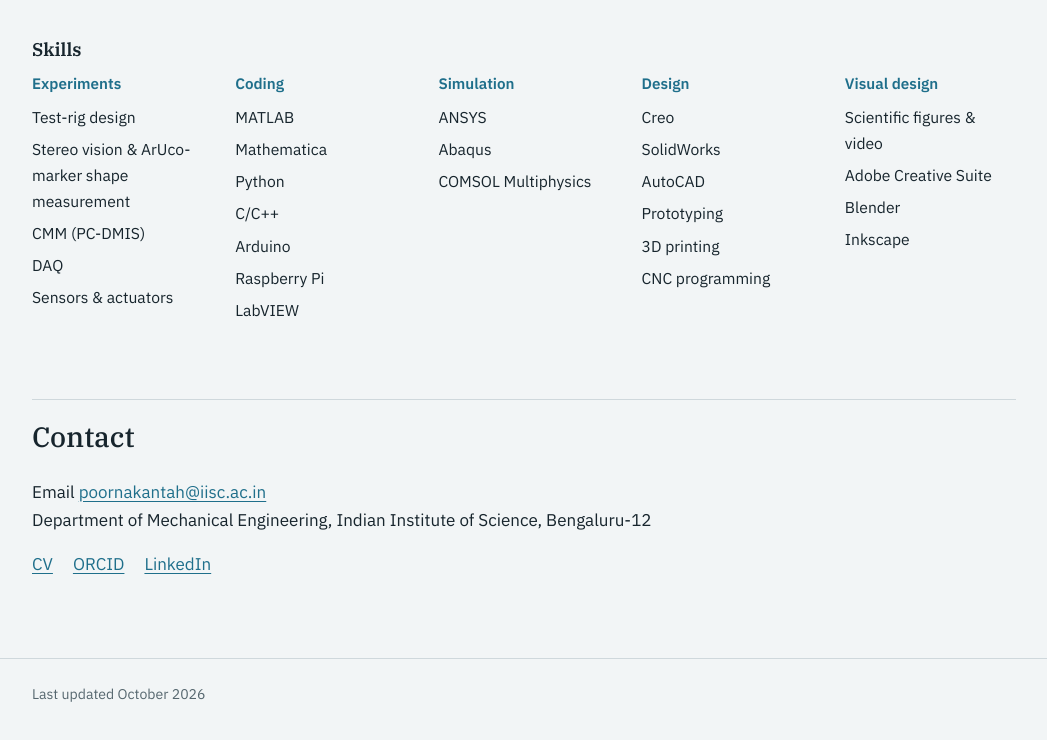
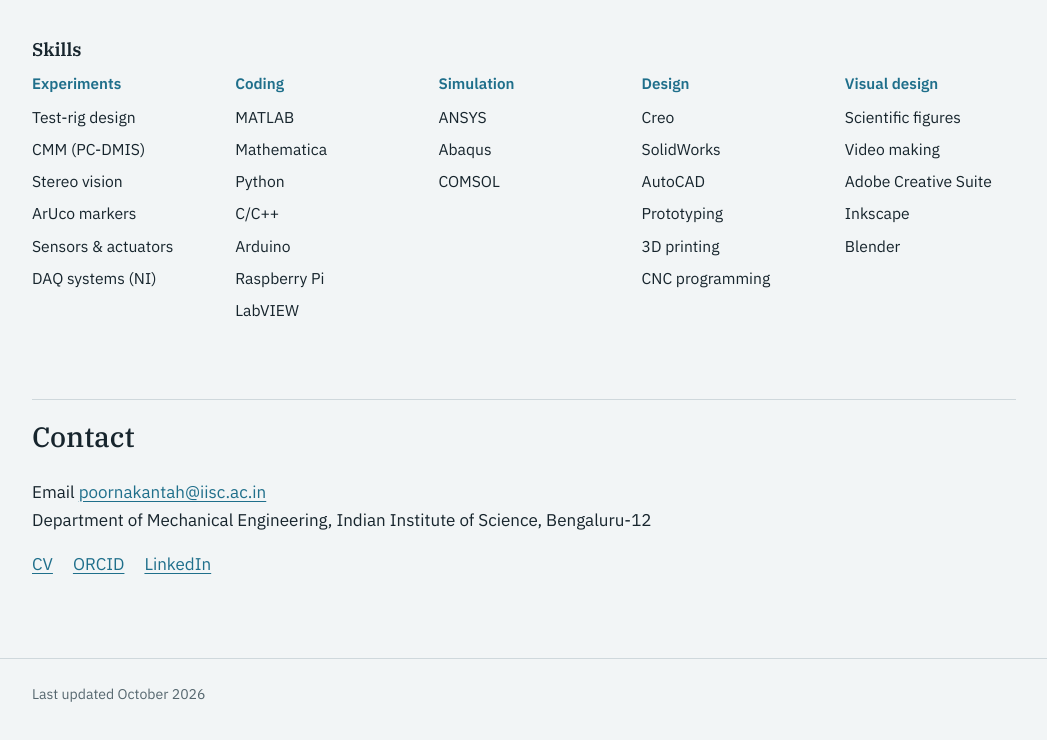
Before and after one commit to handralp/handralp.github.io, a plain HTML site: page index.html in a window 1280 px wide. Shown: the part 4786-5526 px from the top of the page, without its empty margins (116-1163 px from the left). Drawn offline with Linux system fonts and the light colour scheme.

Commit message:
sections revised

```diff
--- a/index.html
+++ b/index.html
@@ -696,11 +696,11 @@
       </figure>
       <h3 class="tools-title">Skills</h3>
       <div class="tools">
-        <div><h4>Experiments</h4><ul><li>Test-rig design</li><li>Stereo vision &amp; ArUco-marker shape measurement</li><li>CMM (PC-DMIS)</li><li>DAQ</li><li>Sensors &amp; actuators</li></ul></div>
+        <div><h4>Experiments</h4><ul><li>Test-rig design</li><li>CMM (PC-DMIS)</li><li>Stereo vision</li><li>ArUco markers</li><li>Sensors &amp; actuators</li><li>DAQ systems (NI)</li></ul></div>
         <div><h4>Coding</h4><ul><li>MATLAB</li><li>Mathematica</li><li>Python</li><li>C/C++</li><li>Arduino</li><li>Raspberry Pi</li><li>LabVIEW</li></ul></div>
-        <div><h4>Simulation</h4><ul><li>ANSYS</li><li>Abaqus</li><li>COMSOL Multiphysics</li></ul></div>
+        <div><h4>Simulation</h4><ul><li>ANSYS</li><li>Abaqus</li><li>COMSOL</li></ul></div>
         <div><h4>Design</h4><ul><li>Creo</li><li>SolidWorks</li><li>AutoCAD</li><li>Prototyping</li><li>3D printing</li><li>CNC programming</li></ul></div>
-        <div><h4>Visual design</h4><ul><li>Scientific figures &amp; video</li><li>Adobe Creative Suite</li><li>Blender</li><li>Inkscape</li></ul></div>
+        <div><h4>Visual design</h4><ul><li>Scientific figures</li><li>Video making</li><li>Adobe Creative Suite</li><li>Inkscape</li><li>Blender</li></ul></div>
       </div>
     </div>
   </section>
```
